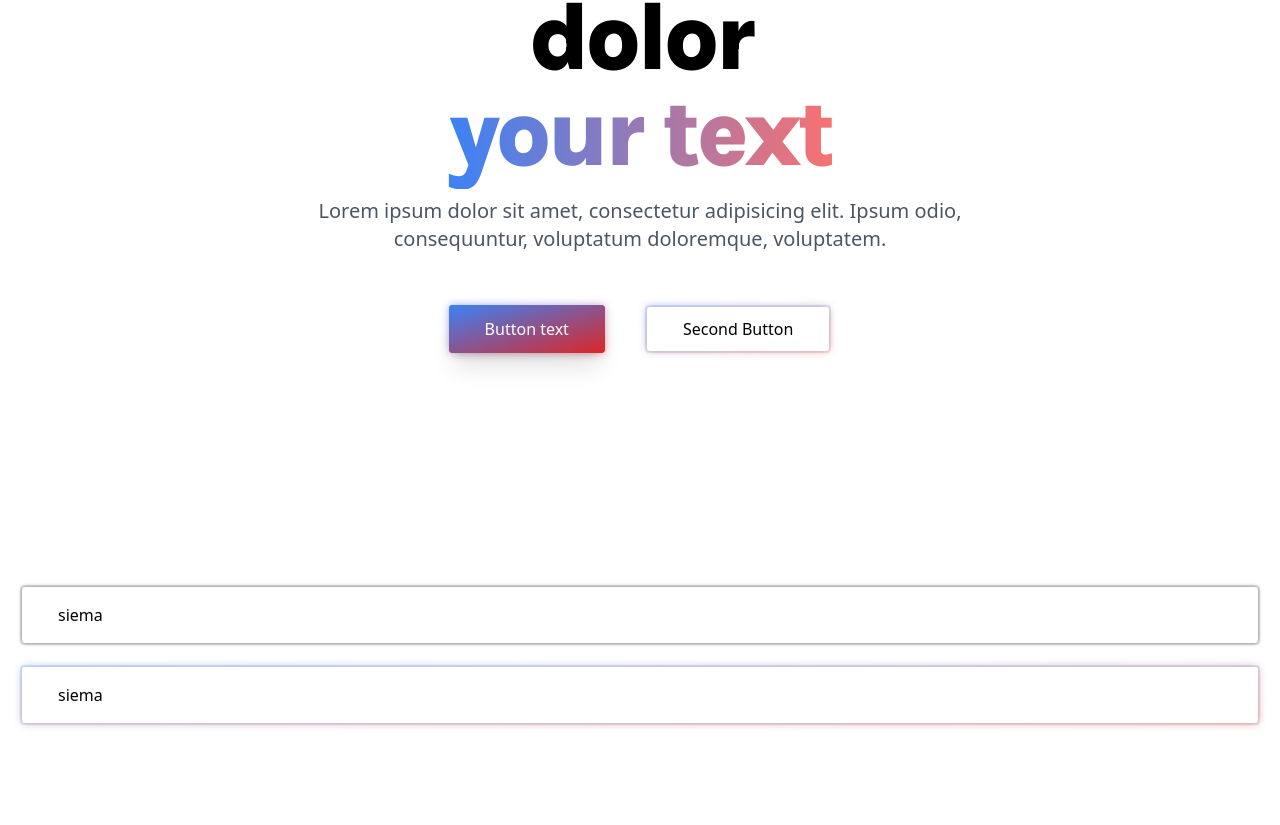
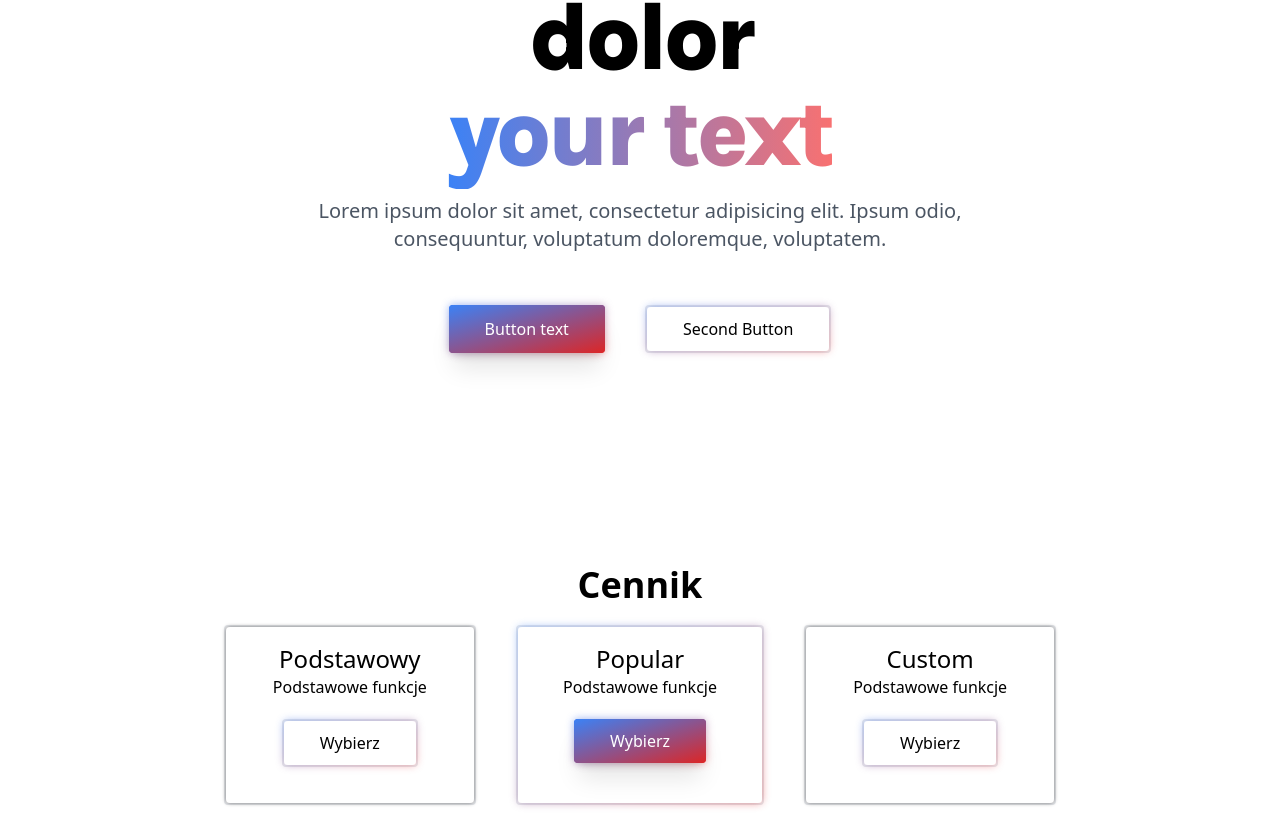
Before and after one commit to ssynowiec/trictic, a Next.js app: page / in a window 1280 px wide. Shown: the part 235-1060 px from the top of the page. Before the commit the page ends 980 px from the top, so only its background shows below. Built offline with nearby package versions, Linux system fonts and the light colour scheme.

Commit message:
add: priceList

```diff
--- a/src/components/card/card.tsx
+++ b/src/components/card/card.tsx
@@ -5,6 +5,7 @@ type CardTag = keyof Pick<JSX.IntrinsicElements, 'div' | 'section'>;
 
 type CardProps = {
 	tag?: CardTag;
+	size: string;
 	style?: 'default' | 'special';
 	className?: string;
 	children: ReactNode;
@@ -12,23 +13,28 @@ type CardProps = {
 
 export const Card = ({
 	tag: Tag = 'div',
+	size,
 	style,
 	className,
 	children,
 }: CardProps) => {
 	return (
-		<Tag className="group relative m-5 rounded border-2 px-5 py-4 font-medium text-black">
+		<Tag
+			className={clsx(
+				'relative m-5 rounded border-2 px-5 py-4 font-medium text-black',
+				size,
+			)}
+		>
 			<span
 				className={clsx(
 					'absolute top-0 left-0 h-full w-full rounded opacity-50 filter transition-all duration-200 ease-out',
 					style === 'special'
 						? 'bg-gradient-to-br from-blue-500 to-red-600 blur-sm'
 						: 'bg-black blur-xs',
-					className,
 				)}
 			></span>
 			<span className="absolute top-0 left-0 h-full w-full rounded bg-white"></span>
-			<span className="relative px-4">{children}</span>
+			<span className={clsx('relative px-4', className)}>{children}</span>
 		</Tag>
 	);
 };
--- /dev/null
+++ b/src/components/priceList/priceList.tsx
@@ -0,0 +1,23 @@
+import { PriceVariant } from 'components/priceVariant/priceVariant';
+
+export const PriceList = () => {
+	return (
+		<section
+			id="cennik"
+			className="flex w-full flex-col items-center justify-center"
+		>
+			<h2 className="text-center text-4xl font-bold">Cennik</h2>
+			<div className="flex flex-col md:flex-row">
+				<PriceVariant name="Podstawowy">
+					<p>Podstawowe funkcje</p>
+				</PriceVariant>
+				<PriceVariant name="Popular" style="special" buttonType="fill">
+					<p>Podstawowe funkcje</p>
+				</PriceVariant>
+				<PriceVariant name="Custom">
+					<p>Podstawowe funkcje</p>
+				</PriceVariant>
+			</div>
+		</section>
+	);
+};
--- /dev/null
+++ b/src/components/priceVariant/priceVariant.tsx
@@ -0,0 +1,30 @@
+import { Button } from 'components/button/button';
+import { Card } from 'components/card/card';
+import { ReactNode } from 'react';
+
+type PriceVariantProps = {
+	name: string;
+	style?: 'special';
+	buttonType?: 'fill' | 'outline';
+	buttonText?: string;
+	children: ReactNode;
+};
+export const PriceVariant = ({
+	name,
+	style,
+	buttonType = 'outline',
+	buttonText = 'Wybierz',
+	children,
+}: PriceVariantProps) => {
+	return (
+		<Card
+			size="w-full md:w-1/3"
+			style={style}
+			className="flex flex-col items-center justify-center"
+		>
+			<h3 className="text-center text-2xl font-medium">{name}</h3>
+			{children}
+			<Button style={buttonType}>{buttonText}</Button>
+		</Card>
+	);
+};
--- a/src/pages/_document.tsx
+++ b/src/pages/_document.tsx
@@ -2,7 +2,7 @@ import { Html, Head, Main, NextScript } from 'next/document';
 
 export default function Document() {
 	return (
-		<Html lang="pl">
+		<Html lang="pl" className="scroll-smooth">
 			<Head />
 			<body>
 				<Main />
--- a/src/pages/index.tsx
+++ b/src/pages/index.tsx
@@ -1,14 +1,13 @@
 import { MainLayout } from 'components/layouts/mainLayout';
 import { NextPageWithLayout } from './_app';
 import { Hero } from 'components/hero/hero';
-import { Card } from 'components/card/card';
+import { PriceList } from 'components/priceList/priceList';
 
 const Home: NextPageWithLayout = () => {
 	return (
 		<>
 			<Hero />
-			<Card>siema</Card>
-			<Card style="special">siema</Card>
+			<PriceList />
 		</>
 	);
 };
```
Also changed, not shown: 1 other file (tests, documents, lock files or other folders).
